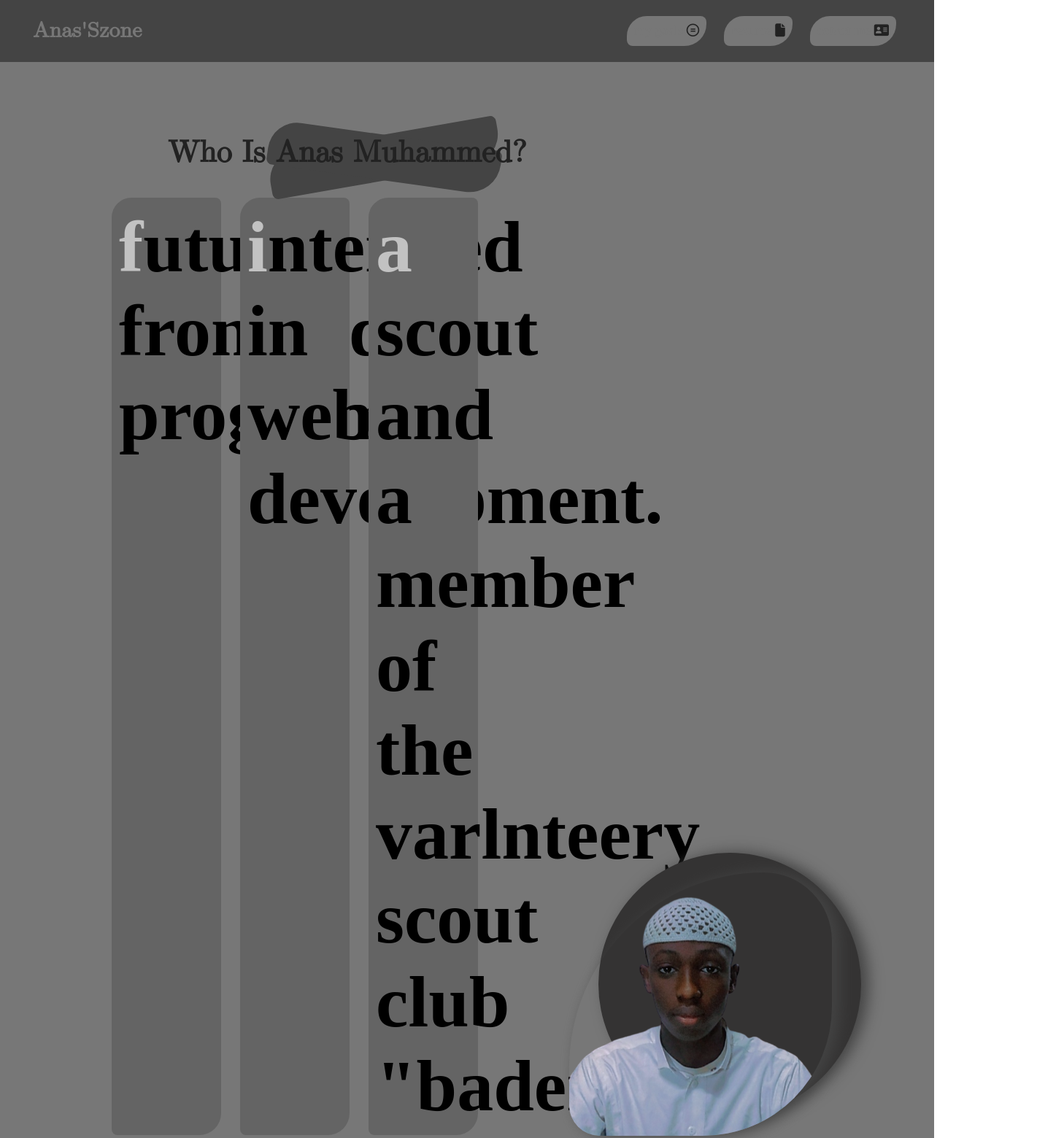
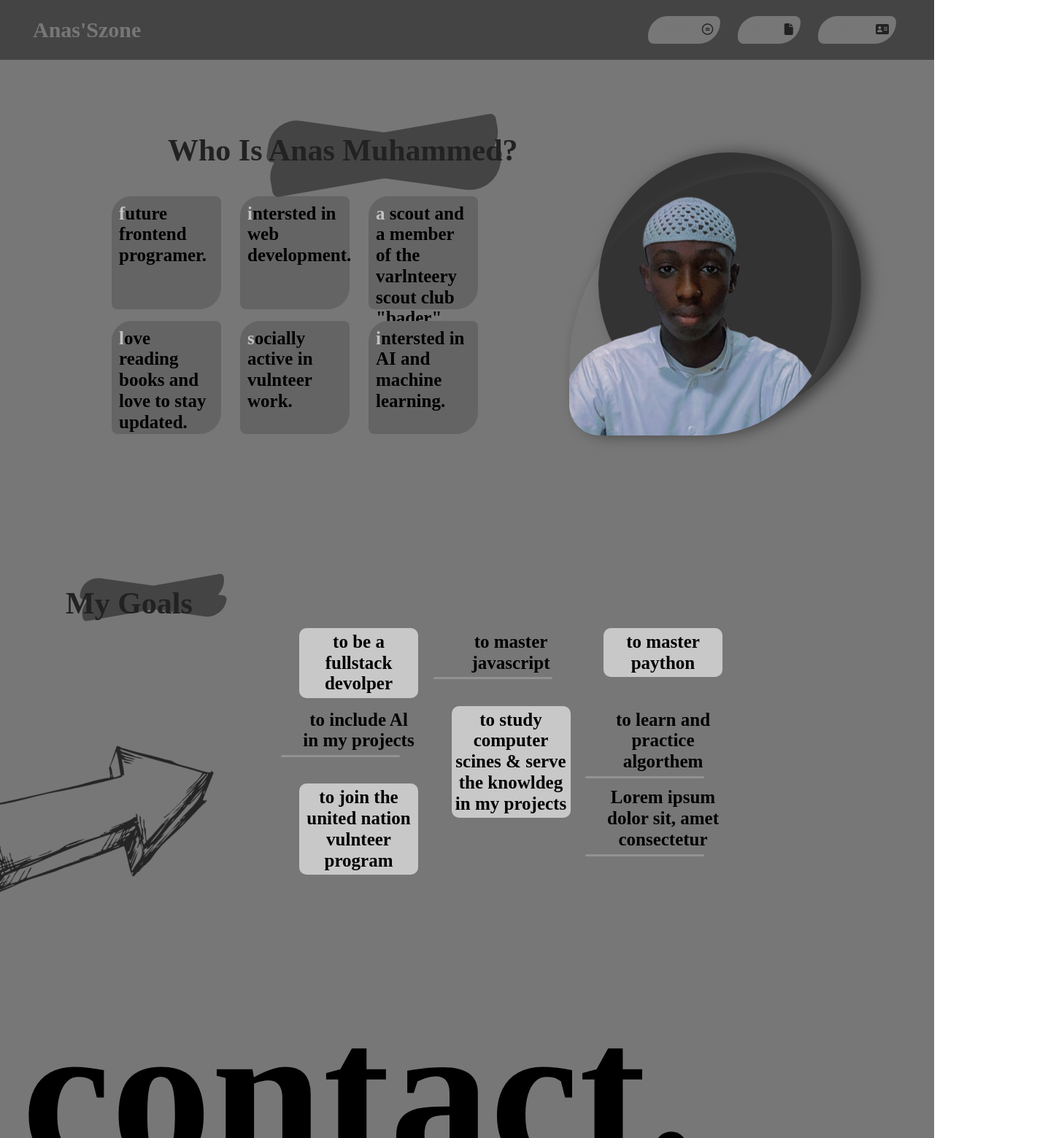
Before and after one commit to Anas-S-Muhammed/Anas-S-Muhammed.github.io, a plain HTML site: page index.html in a window 1280 px wide. Shown: the top 1560 px of the page at 73% size, 1421 px wide, since content can reach past the window. Drawn offline with Linux system fonts and the light colour scheme.

Commit message:
font-family changes and others

```diff
--- a/tests.css
+++ b/tests.css
@@ -12,15 +12,16 @@
     --section-background: #ececec;
     --main-font:18px;
     --second-font:30px;
-    --divs-font:100px;
+    --divs-font:25px;
     --contact-font:275px;
     --main-title-font:42px;
+    --main-font:serif;
 }
 html {
     scroll-behavior: smooth;
 }
 body {
-    font-family: "Cairo", sans-serif;
+    font-family: var(--main-font);
 
 }
 
@@ -53,7 +54,17 @@ ul{
 
 @media (min-width:320px){
     .header{
-    width: 393%;}
+    width: 393%;
+    }
+
+    .header .container .links ul li a {
+        font-size: 40px;
+    }
+
+    .header .container .links span {
+        font-size: 60px;
+    }
+
 }
 
 /* Small */
@@ -105,7 +116,7 @@ ul{
 .header .container .links span{
     font-size: var(--second-font);
     font-weight: bold;
-    font-family: math;
+    font-family: var(--main-font);
     transition: var(--main-transition);
     padding: 10px 5px;
 }
@@ -137,7 +148,7 @@ ul{
 .header .container .links ul li a{
     font-size: var(--main-font);
     padding: 6px 10px;
-    font-family: ui-monospace;
+    font-family: var(--main-font);
 }
 /* END HEADER*/
 /* START LANDING*/
@@ -149,7 +160,20 @@ background-color: #777;
 
 @media (min-width:320px){
     .landing{
-    width: 393%;}
+    width: 393%;
+    }
+
+    .landing h3 {
+        font-size: 75px;
+    }
+
+    .landing .container .divs-holder div {
+        font-size: 31px;
+        padding: 10px 10px;
+        margin: 8px 13px;
+        width: 275px;
+        height: 155px;
+    }
 }
 
 @media (min-width: 768px) {
@@ -183,7 +207,7 @@ background-color: #777;
 .landing h3{
     font-size: var(--main-title-font);
     margin: 0;
-    font-family: math;
+    font-family: var(--main-font);
     position: relative;
     color: #222;
     text-transform: capitalize;
@@ -255,7 +279,7 @@ background-color: #777;
     padding: 10px 10px;
     margin: 8px 13px;
     width: 150px;
-    font-family: ui-rounded;
+    font-family: var(--main-font);
     background-color: rgb(100, 100, 100);
     border-radius: 27px 8px 30px;
     font-weight: 600;
@@ -306,14 +330,21 @@ background-color: #777;
 /* END LANDING*/
 /* START GOLAS*/
 .goals{
-    padding: var(--main-padding-bottom);
-    padding: var(--main-padding-top);
+    padding-top: var(--main-padding-bottom);
+    padding-bottom: var(--main-padding-top);
     background-color: #777;
 }
 
 @media (min-width:320px){
     .goals{
-    width: 393%;}
+    width: 393%;
+}
+
+    .goals .main-title {
+        font-size: 58px;
+    }
+
+
 }
 
 @media (min-width: 768px) {
@@ -346,7 +377,7 @@ background-color: #777;
 .goals .main-title{
     font-size: var(--main-title-font);
     margin: 0;
-    font-family: math;
+    font-family: var(--main-font);
     position: relative;
     color: #222;
     text-transform: capitalize;
@@ -450,7 +481,7 @@ background-color: #777;
 }
 
 .goals  .box-holder .box p{
-    font-family: meth;
+    font-family: var(--main-font);
     font-size: var(--divs-font);
     position: relative;
     z-index: 100;
@@ -638,28 +669,28 @@ justify-content: space-around;
     list-style: none;
     margin: 12px -8px;
     font-size: 18px;
-    font-family: meth;
+    font-family: var(--main-font);
 }
 
 .contact .box-holder .box h3{
     font-size: var(--second-font);
     margin: 0;
     padding: 0;
-    font-family: meth;
+    font-family: var(--main-font);
 }
 
 .contact .box-holder .box h4{
     font-size: var(--second-font);
     margin: 0;
     padding: 0;
-    font-family: meth;
+    font-family: var(--main-font);
     text-align: center;
 }
 .contact h5{
     font-size: 275px;
     width: 200px;
     z-index: -1;
-    font-family: meth;
+    font-family: var(--main-font);
     padding: -30px;
     margin: -30px;
     transform: translateX(10%);
@@ -671,7 +702,7 @@ justify-content: space-around;
 }
 
 .contact .box-holder .box p{
-    font-family: meth;
+    font-family: var(--main-font);
     font-size: 20px;
 }
 
@@ -692,14 +723,14 @@ justify-content: space-around;
     font-weight: bold;
     font-size: var(--main-font);
     color: #282828;
-    font-family: meth;
+    font-family: var(--main-font);
     transition: var(--main-transition);
     border-radius: 10px;
 }
 
 .contact .box-holder .box input::placeholder{
     padding-left: 10px;
-    font-family: meth;
+    font-family: var(--main-font);
 }
 
 .contact .box-holder .box #submit{
@@ -710,7 +741,7 @@ justify-content: space-around;
     font-weight: bold;
     font-size: 18px;
     color: #282828;
-    font-family: meth;
+    font-family: var(--main-font);
     transition: var(--main-transition);
 }
 
@@ -762,7 +793,7 @@ justify-content: space-around;
 .copyright h6{
     font-size: var(--main-font);
     font-weight: bold;
-    font-family: meth;
+    font-family: var(--main-font);
     text-align: center;
     text-transform:capitalize;
     color: #eee;
```
